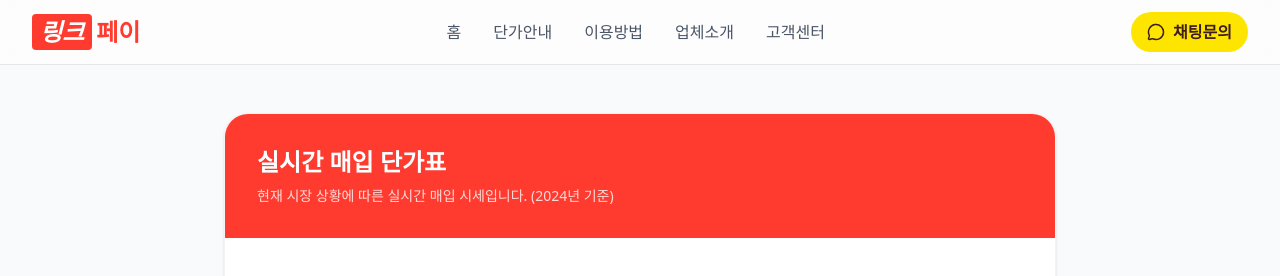
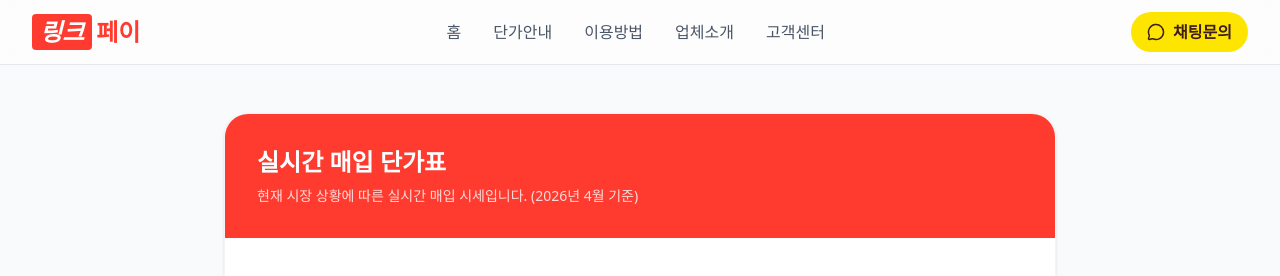
Before and after one commit to cowcow119900-creator/3-, a React (Vite) app: page /details in a window 1280 px wide. Shown: the top 276 px of the page. Built offline with nearby package versions, Linux system fonts and the light colour scheme; a web font is replaced by a local one.

Commit message:
Update Details.tsx

```diff
--- a/src/pages/Details.tsx
+++ b/src/pages/Details.tsx
@@ -5,8 +5,8 @@ export default function Details() {
     { name: "북앤라이프 도서문화", rate: "88%", status: "매입중" },
     { name: "구글 기프트카드", rate: "85%", status: "매입중" },
     { name: "신세계/롯데 모바일", rate: "92%", status: "매입중" },
-    { name: "소액결제 현금화", rate: "80~85%", status: "매입중" },
-    { name: "정보이용료(콘텐츠)", rate: "60~70%", status: "매입중" },
+    { name: "소액결제 현금화", rate: "50~85%", status: "매입중" },
+    { name: "정보이용료(콘텐츠)", rate: "40~70%", status: "매입중" },
   ];
 
   return (
@@ -15,7 +15,7 @@ export default function Details() {
         <div className="bg-white rounded-3xl shadow-sm border border-gray-100 overflow-hidden">
           <div className="bg-primary p-8 text-white">
             <h1 className="text-2xl font-bold mb-2">실시간 매입 단가표</h1>
-            <p className="text-white/80 text-sm">현재 시장 상황에 따른 실시간 매입 시세입니다. (2024년 기준)</p>
+            <p className="text-white/80 text-sm">현재 시장 상황에 따른 실시간 매입 시세입니다. (2026년 4월 기준)</p>
           </div>
 
           <div className="p-6 sm:p-8">
```
